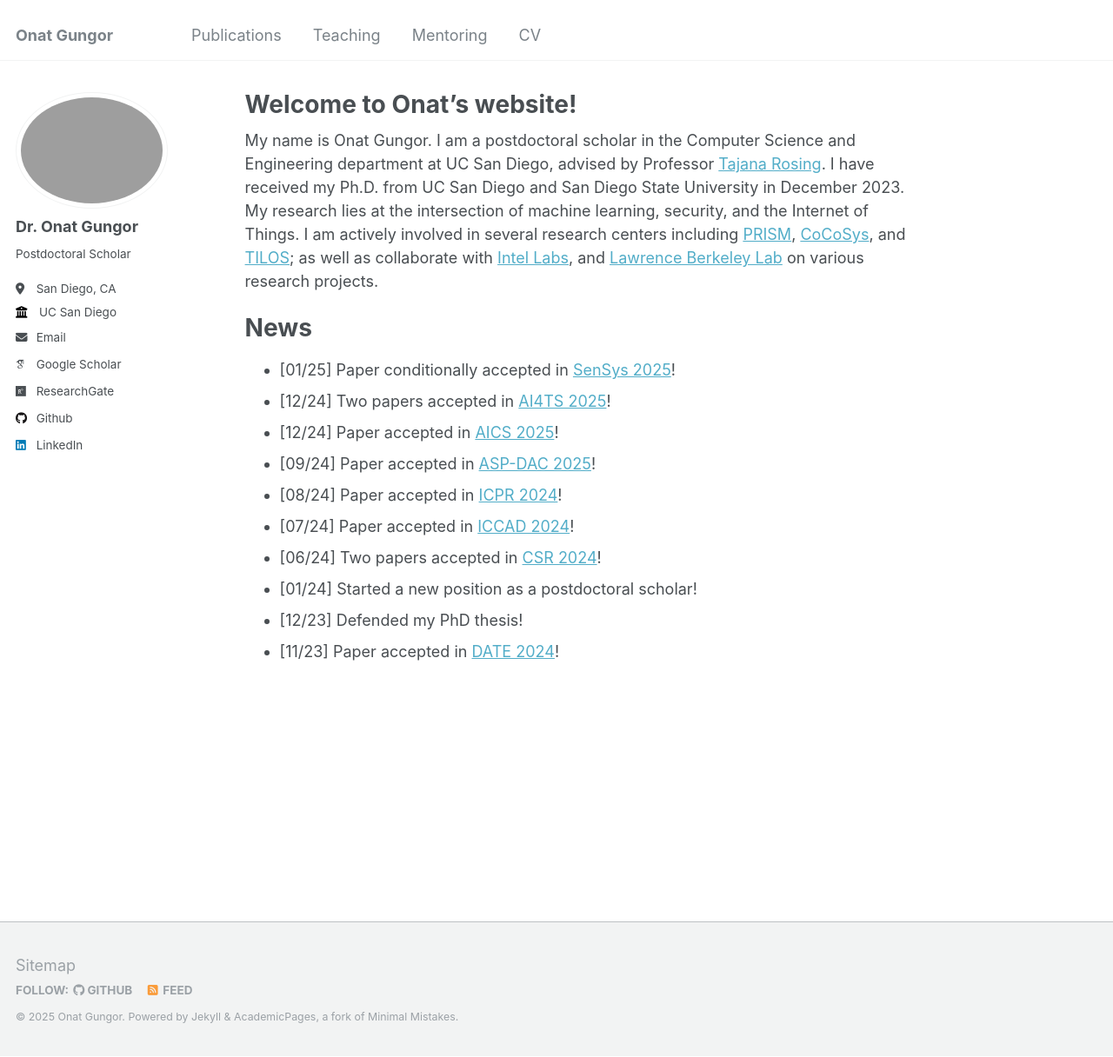
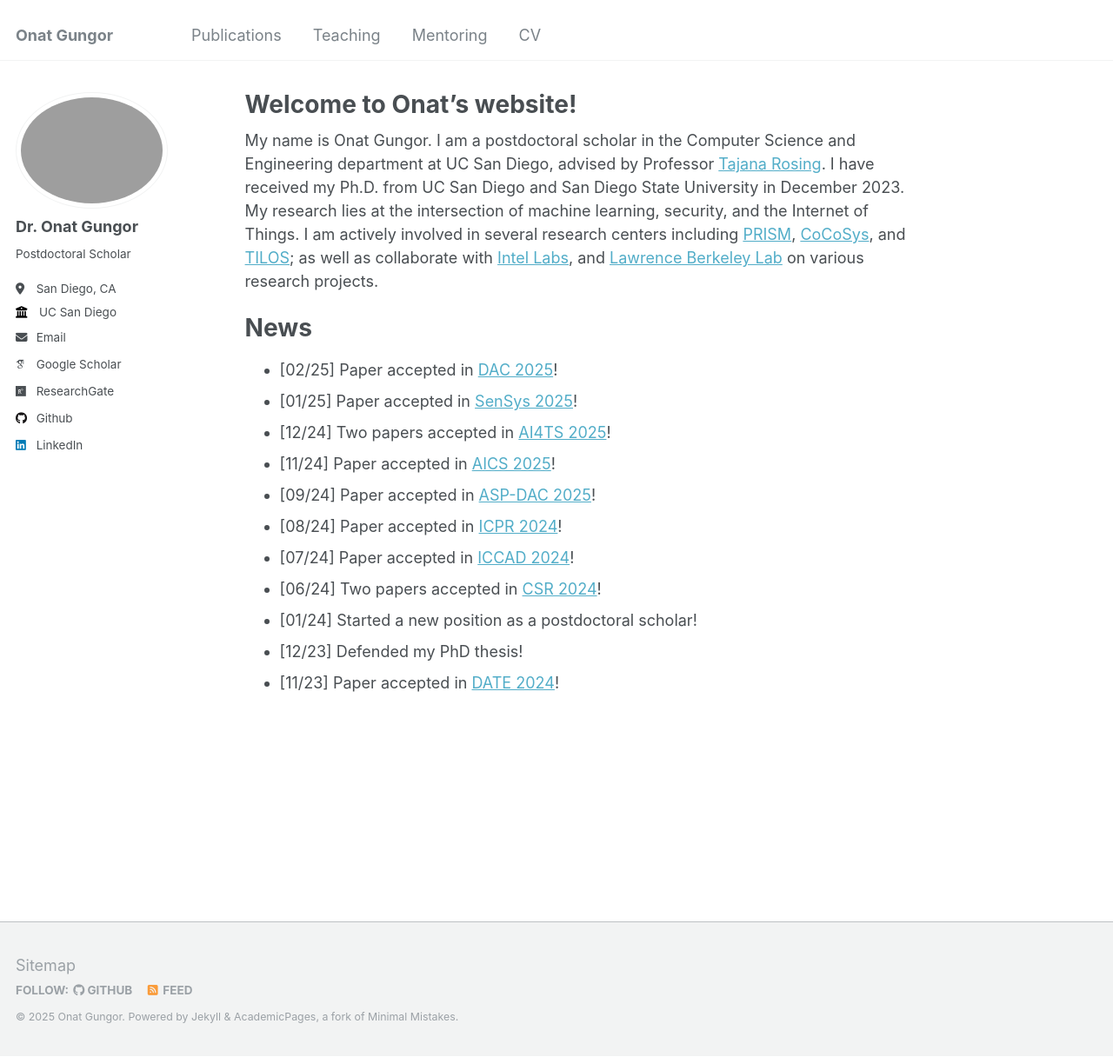
Before and after one commit to onatucsd/onatucsd.github.io, a Jekyll site: the page built from _pages/about.md, in a window 1280 px wide and 1216 px high. Shown: the whole window at 87% size. Built offline with Jekyll 4.4.1, drawn with Linux system fonts in a browser that asks for light colours; some web fonts are replaced.

Commit message:
Update about.md

```diff
--- a/_pages/about.md
+++ b/_pages/about.md
@@ -11,9 +11,10 @@ My name is Onat Gungor. I am a postdoctoral scholar in the Computer Science and
 
 News
 ======
-* [01/25] Paper conditionally accepted in [SenSys 2025](https://sensys.acm.org/2025)!
+* [02/25] Paper accepted in [DAC 2025](https://www.dac.com)!
+* [01/25] Paper accepted in [SenSys 2025](https://sensys.acm.org/2025)!
 * [12/24] Two papers accepted in [AI4TS 2025](https://ai4ts.github.io/aaai2025)!
-* [12/24] Paper accepted in [AICS 2025](http://aics.site/AICS2025/)!
+* [11/24] Paper accepted in [AICS 2025](http://aics.site/AICS2025/)!
 * [09/24] Paper accepted in [ASP-DAC 2025](https://www.aspdac.com/aspdac2025/)!
 * [08/24] Paper accepted in [ICPR 2024](https://icpr2024.org/)!
 * [07/24] Paper accepted in [ICCAD 2024](https://2024.iccad.com/)!
```
